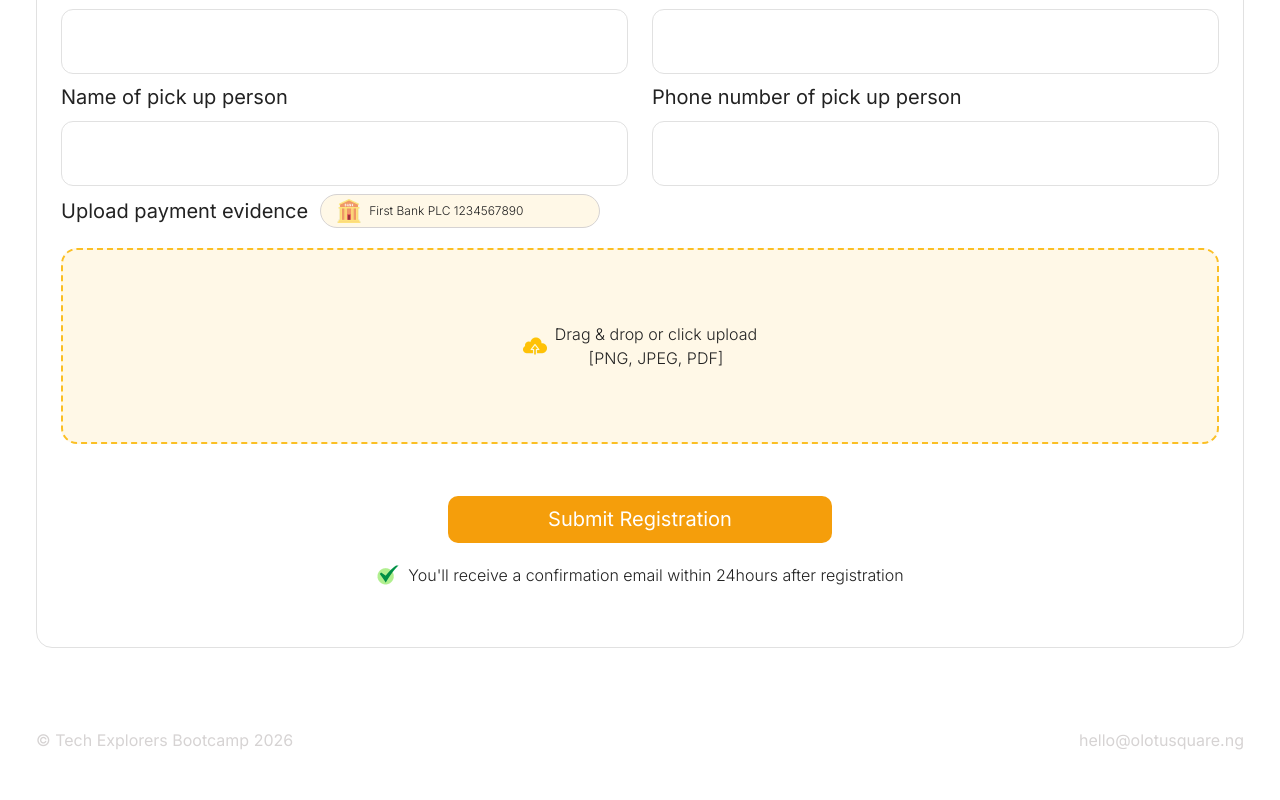
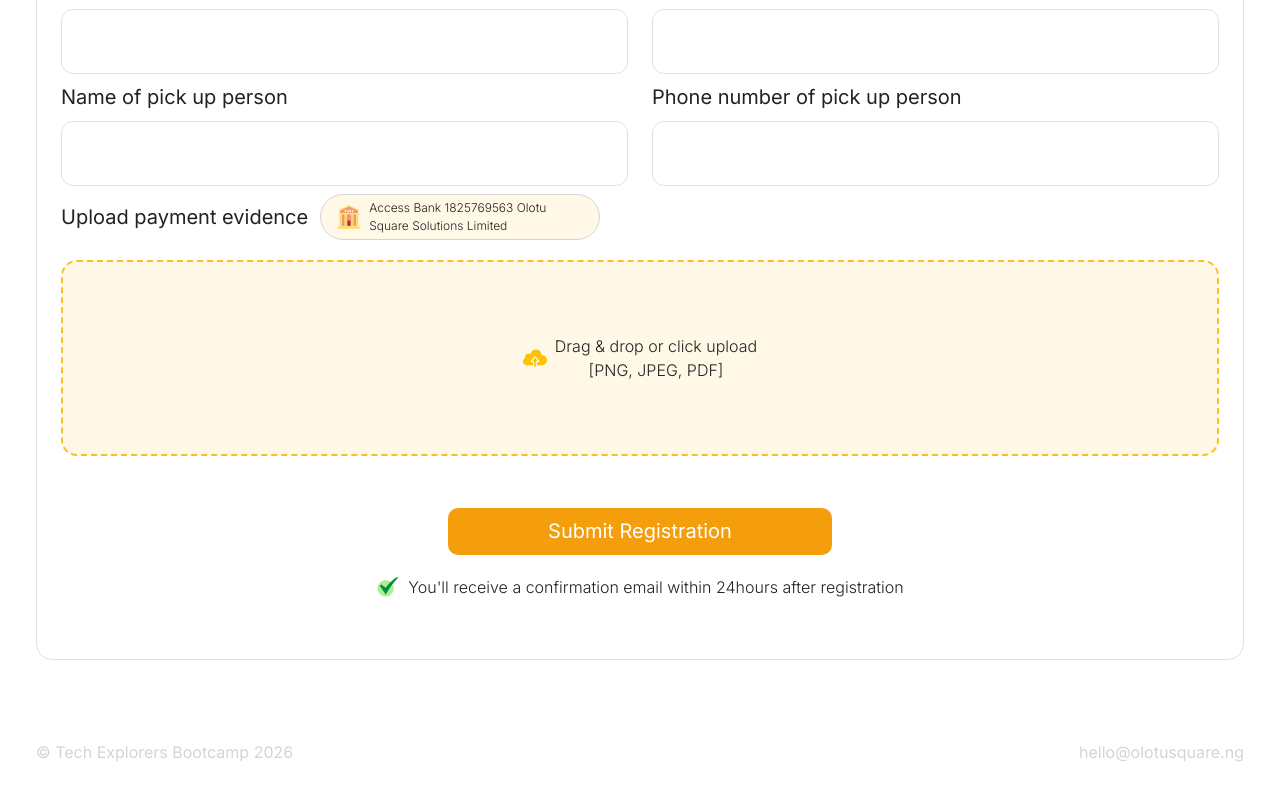
Before and after one commit to clementugomaliki-cpu/tech-explorer, a React (Vite) app: page / in a window 1280 px wide. Shown: the part 2456-3256 px from the top of the page. Built offline with nearby package versions, Linux system fonts and the light colour scheme; no server answers.

Commit message:
updated the payment details

```diff
--- a/src/Form.jsx
+++ b/src/Form.jsx
@@ -214,7 +214,7 @@ export default function Form() {
               <div className="flex items-center gap-2">
                 <img src={bank} alt="bank" className="size-6" />
                 <p className="font-inter font-light text-[12px] text-[#222222] ">
-                  First Bank PLC 1234567890
+                  Access Bank 1825769563 Olotu Square Solutions Limited
                 </p>
               </div>
             </div>
```
